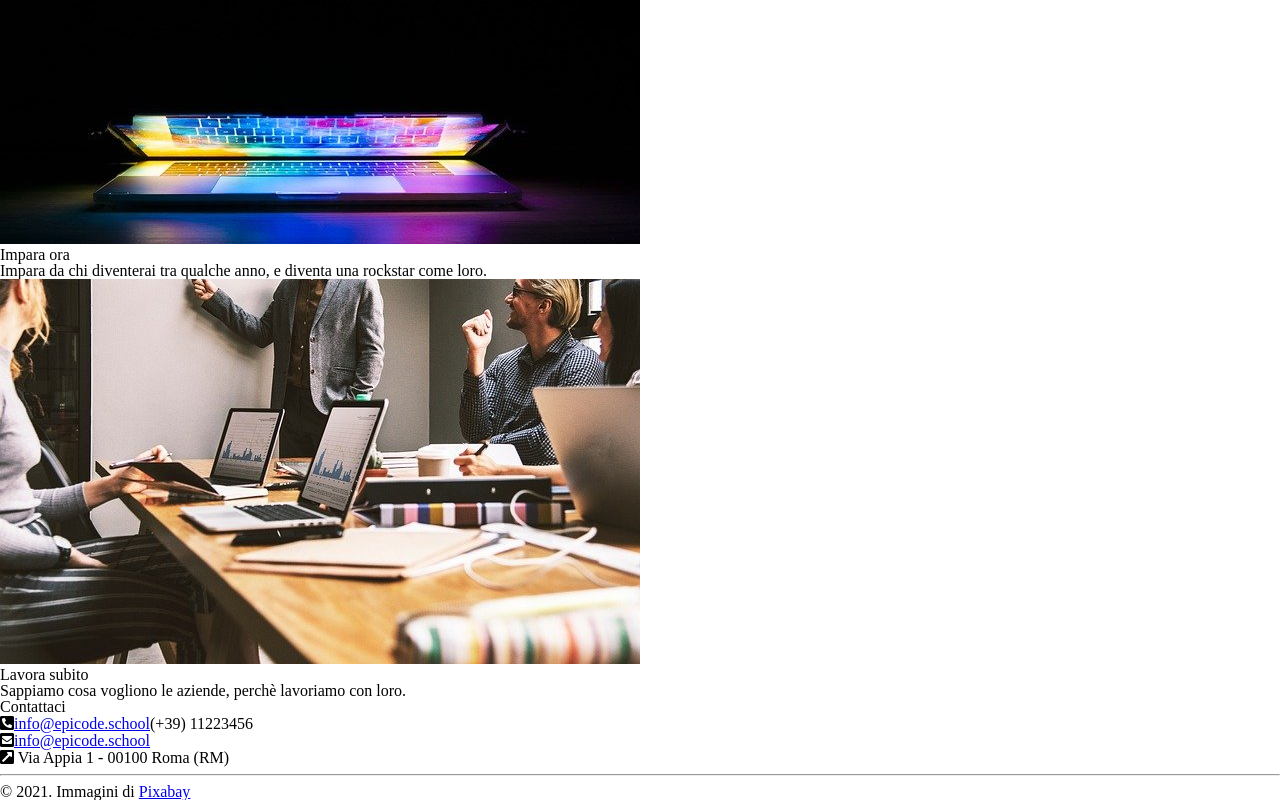
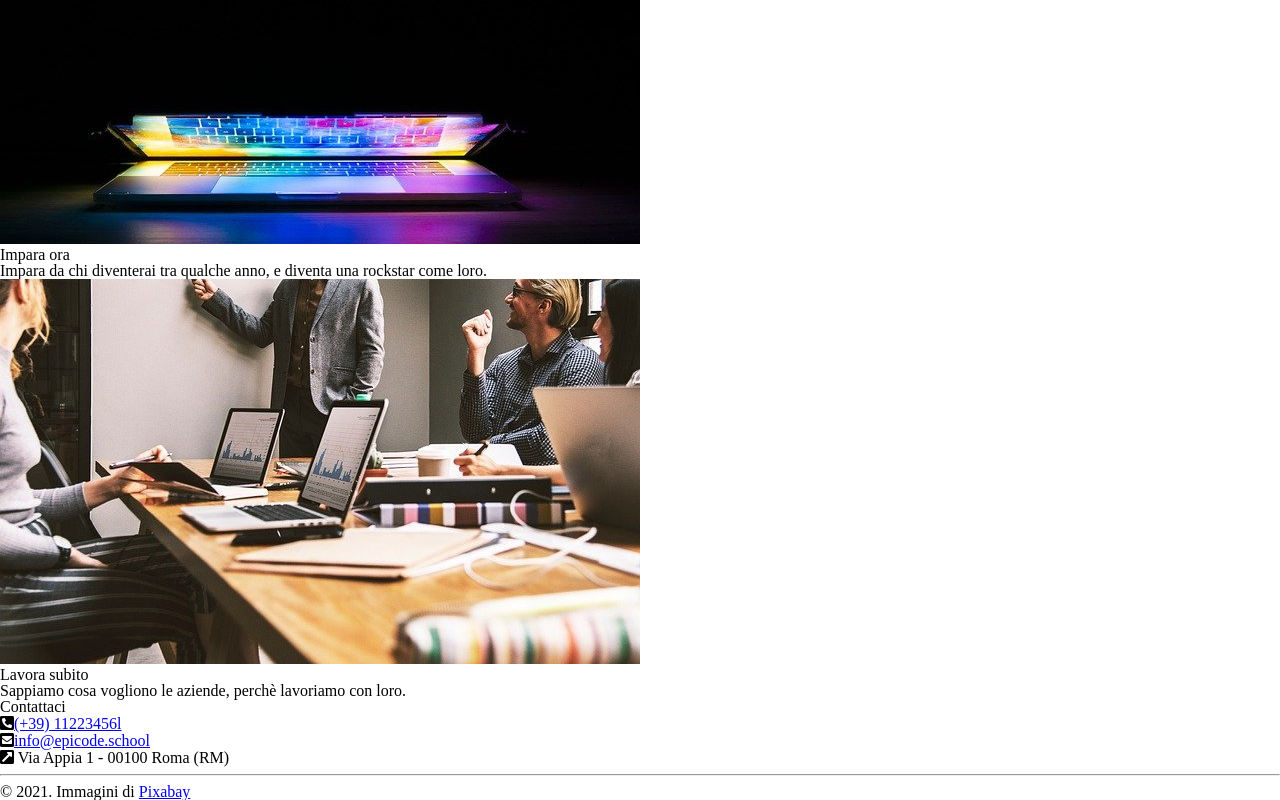
Before and after one commit to RobDab/U1W1-final, a plain HTML site: page index.html in a window 1280 px wide. Shown: the part 1018-1818 px from the top of the page. Drawn offline with Linux system fonts and the light colour scheme.

Commit message:
corrected double mail contact

```diff
--- a/index.html
+++ b/index.html
@@ -71,7 +71,7 @@
       <footer>
         <h2>Contattaci</h2>
         <ul>
-          <li><i class="fas fa-phone-square-alt"></i><a href="https://epicode.com/" target="_blank">info@epicode.school</a>(+39) 11223456</li>
+          <li><i class="fas fa-phone-square-alt"></i><a href="https://epicode.com/" target="_blank">(+39) 11223456l</a></li>
           <li><i class="fas fa-envelope-square"></i><a href="https://epicode.com/" target="_blank">info@epicode.school</a></li>
           <li>
             <i class="fas fa-external-link-square-alt"></i
```
